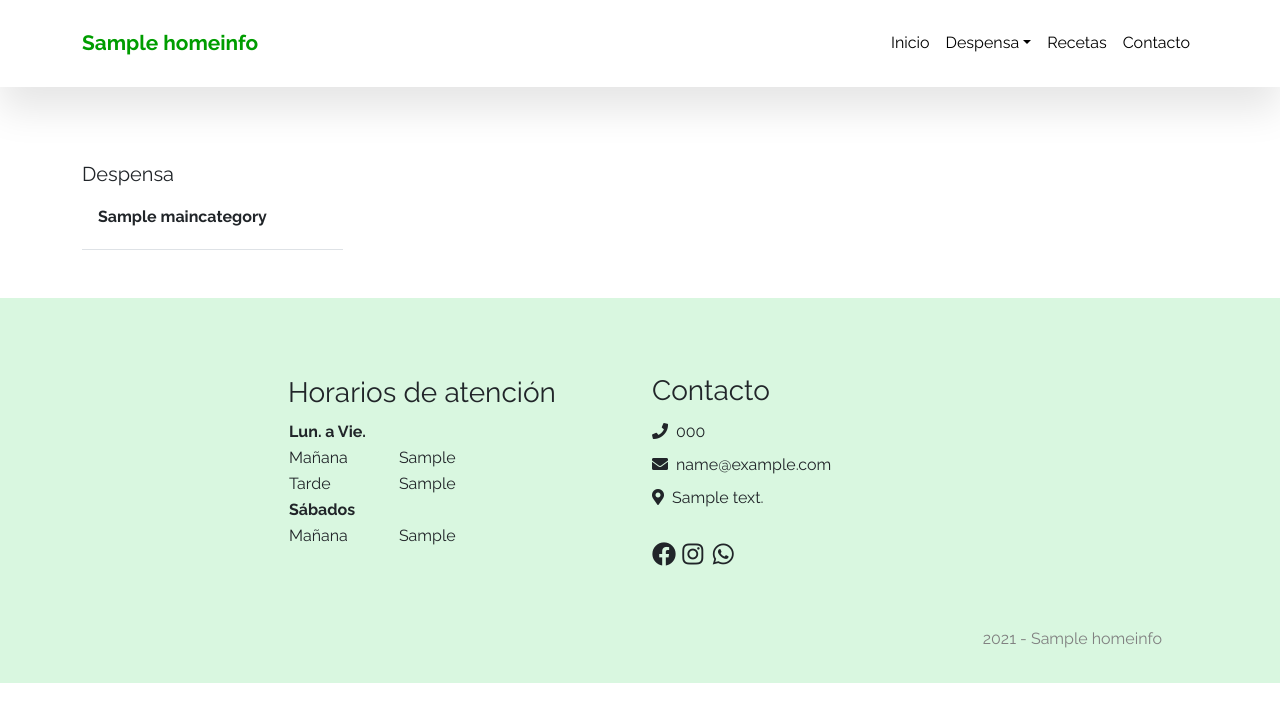
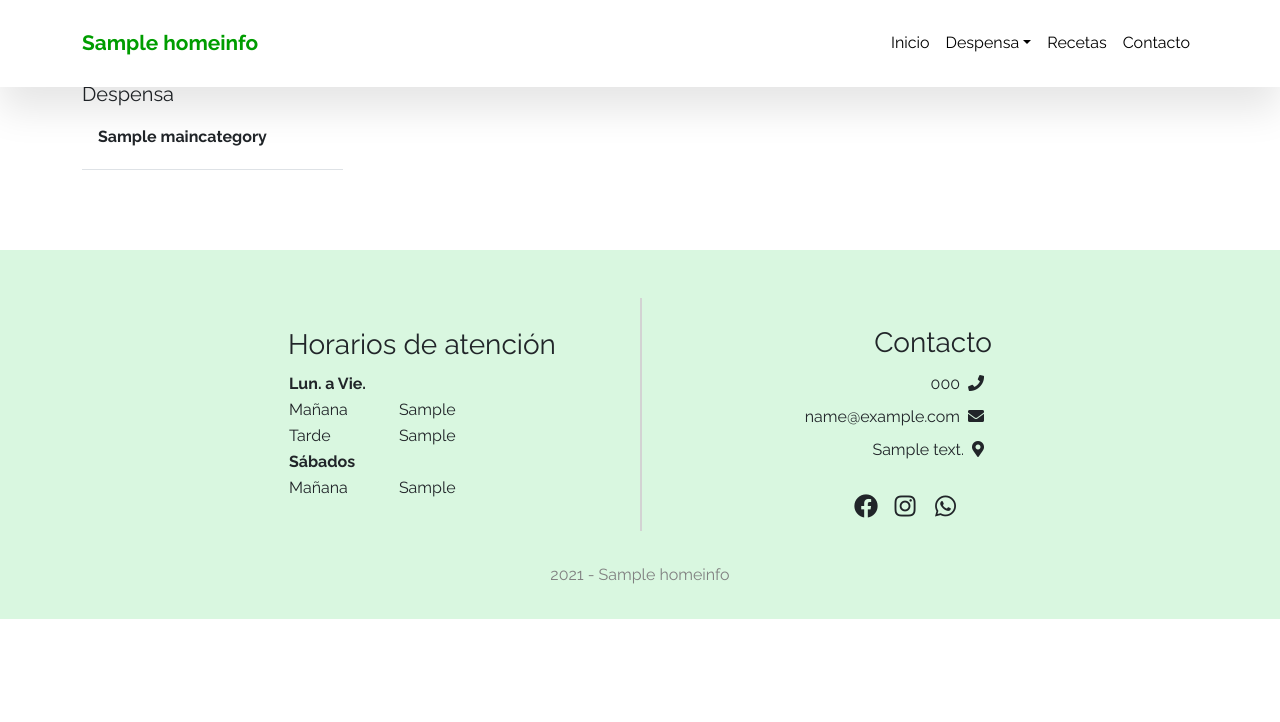
Before and after one commit to Nachichuri/dietetica, a Django app: a page that uses main/templates/main/footer.html in a window 1280 px wide. Shown: the part 31-753 px from the top of the page. Run offline with Django 3.2, Linux system fonts and the light colour scheme; tables that the repository leaves empty hold one stand-in row (values such as "Sample post").

Commit message:
Fixed simple footer version

```diff
--- a/main/templates/main/footer.html
+++ b/main/templates/main/footer.html
@@ -122,35 +122,38 @@
         </tr>
       </table>
     </div>
-    <div class="col-lg-4 simplefooter-col">
+    <div class="col-lg-4 simplefooter-col simplefooter-contact-col">
       <div class="footer-row-container">
-        <div class="row footer-contact-info">
+        <div class="row footer-contact-info simplefooter-contact-info">
           <h3 class="footer-title">Contacto</h3>
           <p>
-            <i class="fas fa-phone"></i
-            ><span class="expand">{{ contact.phone }}</span><br />
+            <span class="expand">{{ contact.phone }}</span
+            ><i class="fas fa-phone simplefooter-icon"></i><br />
             <a href="mailto:{{ contact.email }}" target="_blank"
-              ><i class="fas fa-envelope"></i
-              ><span class="expand">{{ contact.email }}</span></a
+              ><span class="expand">{{ contact.email }}</span
+              ><i class="fas fa-envelope simplefooter-icon"></i></a
             ><br />
             <a href="{{ contact.googlemaps_link }}" target="_blank"
-              ><i class="fas fa-map-marker-alt"></i
-              ><span class="expand">{{ contact.address }}</span></a
-            >
+              ><span class="expand">{{ contact.address }}</span
+              ><i class="fas fa-map-marker-alt simplefooter-icon"></i
+            ></a>
           </p>
         </div>
-        <div class="row footer-social-media">
-          <div class="col-1">
+        <div
+          class="row footer-social-media float-end"
+          id="simplefooter-socialmedia"
+        >
+          <div class="col-3">
             <a href="{{ contact.facebook_page }}" target="_blank"
               ><i class="fab fa-facebook"></i
             ></a>
           </div>
-          <div class="col-1">
+          <div class="col-3">
             <a href="{{ contact.instagram_page }}" target="_blank"
               ><i class="fab fa-instagram"></i
             ></a>
           </div>
-          <div class="col-1">
+          <div class="col-3">
             <a href="{{ contact.whatsapp_link }}" target="_blank"
               ><i class="fab fa-whatsapp"></i
             ></a>
@@ -158,7 +161,7 @@
         </div>
       </div>
     </div>
-    <div class="row simplefooter-lower">
+    <div class="row footer-lower">
       <span class="copyleft">{% now "Y" %} - {{ info.store_name }}</span>
     </div>
   </div>
--- a/static/main/main.css
+++ b/static/main/main.css
@@ -38,6 +38,7 @@ h1 {
 
 .main-content {
   padding-top: 5em;
+  padding-bottom: 5em;
 }
 
 /* Navbar */
@@ -317,13 +318,31 @@ h1 {
   .contact-column {
     border-style: none;
   }
+  .simplefooter-contact-info {
+    text-align: inherit !important;
+  }
+  .simplefooter-contact-col {
+    border-style: none !important;
+  }
+  #simplefooter-socialmedia {
+    float: left !important;
+  }
 }
 
 /* Categories and products */
 
-.productbox-container {
-  padding-top: 10em;
-  padding-bottom: 3em;
+.simplefooter-contact-info {
+  text-align: end;
+}
+
+.simplefooter-icon {
+  padding: 0 0 0 0.5em;
+}
+
+.simplefooter-contact-col {
+  border-style: solid;
+  border-width: 0 0 0 2px;
+  border-color: #d3d3d3;
 }
 
 .list-group-item.active {
```
